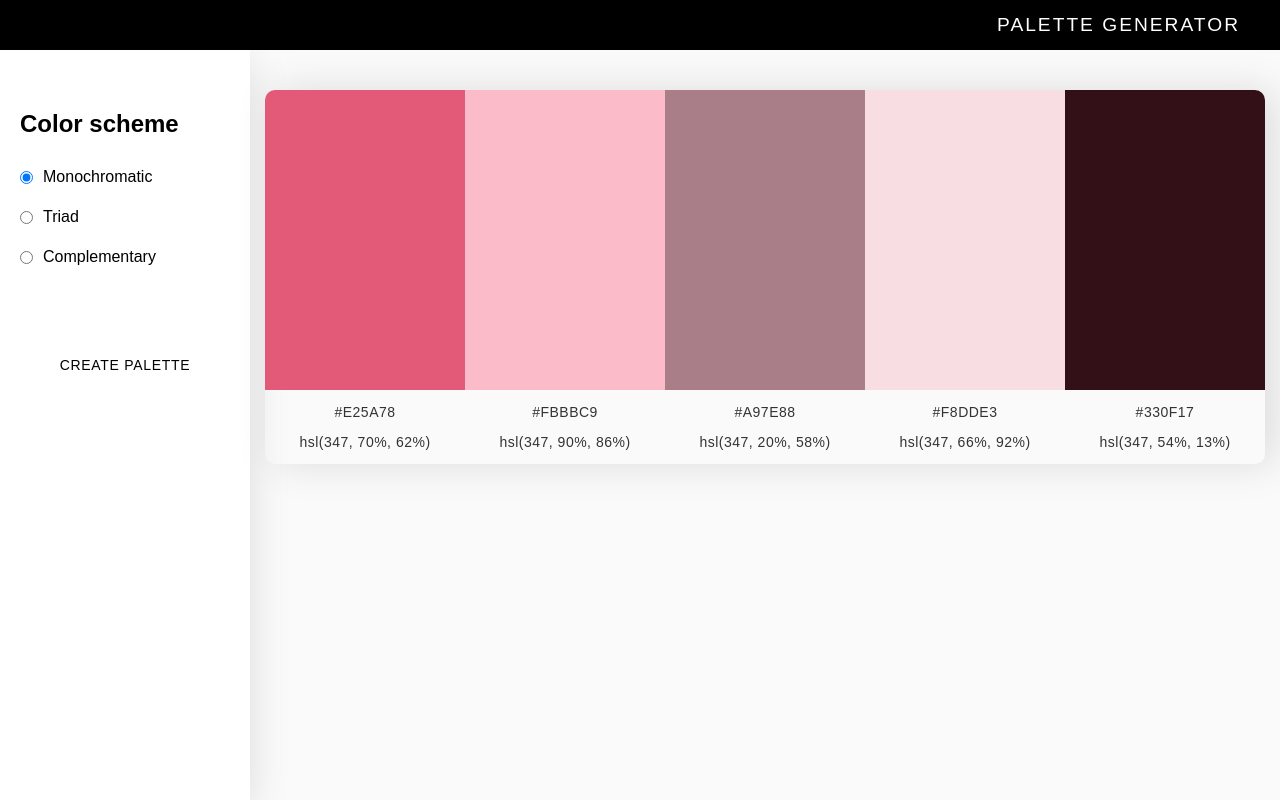
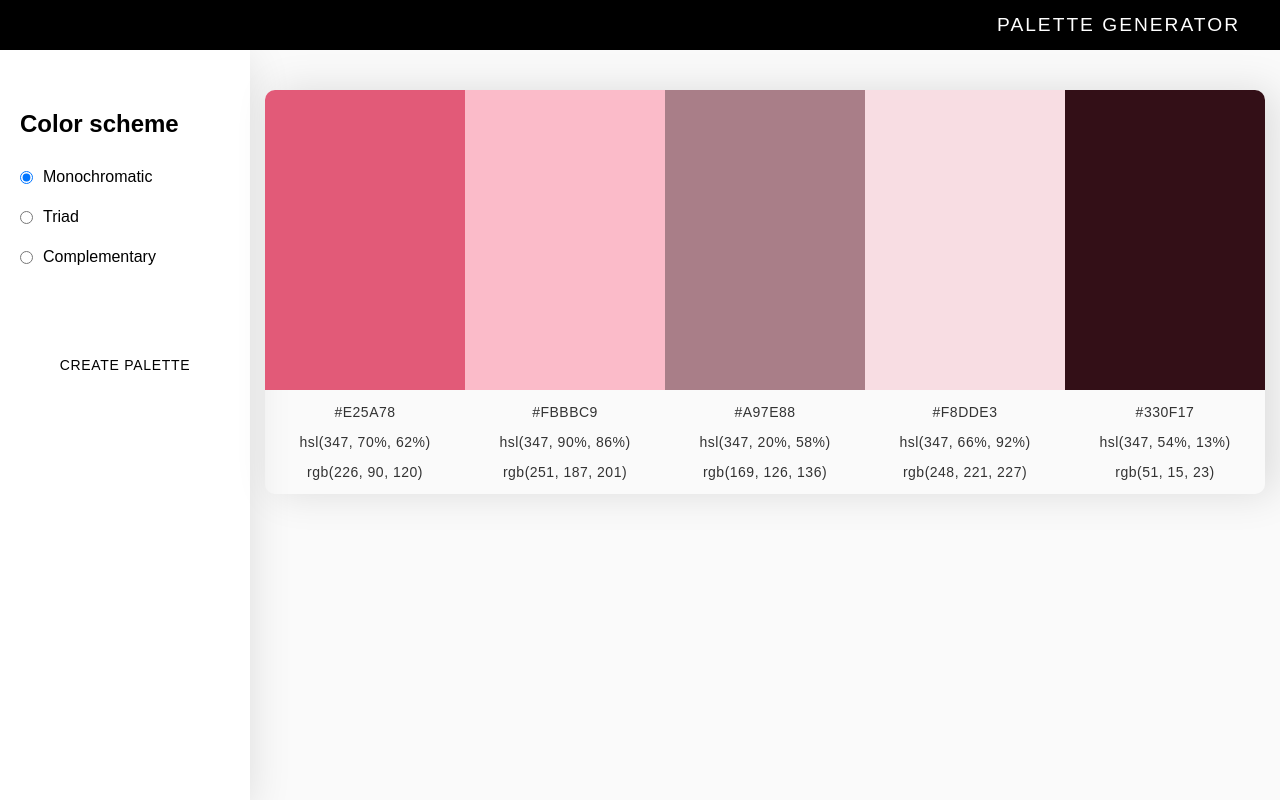
Before and after one commit to eTallang/palette-generator, an Angular app: page / in a window 1280 px wide. Built offline with nearby package versions, Linux system fonts and the light colour scheme; a web font is replaced by a local one.

Commit message:
feat(color): display rgb value

```diff
--- a/src/app/color/color.component.html
+++ b/src/app/color/color.component.html
@@ -1,3 +1,4 @@
 <div class="color" [ngStyle]="{'background-color': 'hsl(' + h + ', ' + s + '%, ' + l + '%)'}"></div>
-<p class="hex">#{{hex}}</p>
-<p class="hex">hsl({{h}}, {{s}}%, {{l}}%)</p>
+<p class="label">#{{hex}}</p>
+<p class="label">hsl({{hsl}})</p>
+<p class="label">rgb({{rgb}})</p>
--- a/src/app/color/color.component.scss
+++ b/src/app/color/color.component.scss
@@ -2,7 +2,7 @@
   height: 300px;
 }
 
-.hex {
+.label {
   text-align: center;
   letter-spacing: .5px;
   color: rgba(0, 0, 0, .8);
--- a/src/app/color/color.component.ts
+++ b/src/app/color/color.component.ts
@@ -12,8 +12,12 @@ export class ColorComponent implements OnChanges {
   @Input() l: number;
 
   hex: string;
+  rgb: string;
+  hsl: string;
 
   ngOnChanges() {
     this.hex = convert.hsl.hex([this.h, this.s, this.l]);
+    this.hsl = `${this.h}, ${this.s}%, ${this.l}%`;
+    this.rgb = convert.hsl.rgb([this.h, this.s, this.l]).join(', ');
   }
 }
```
